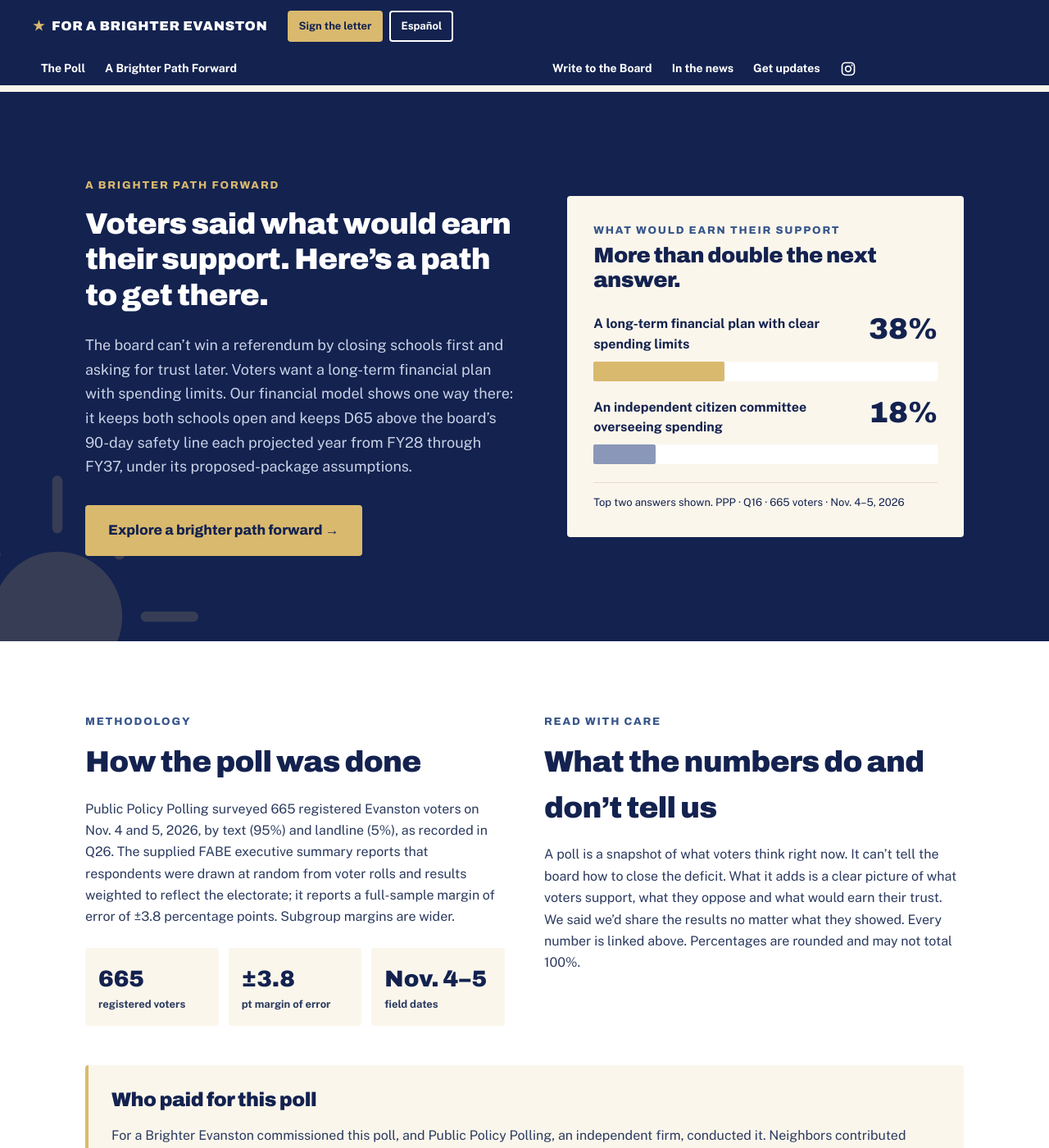
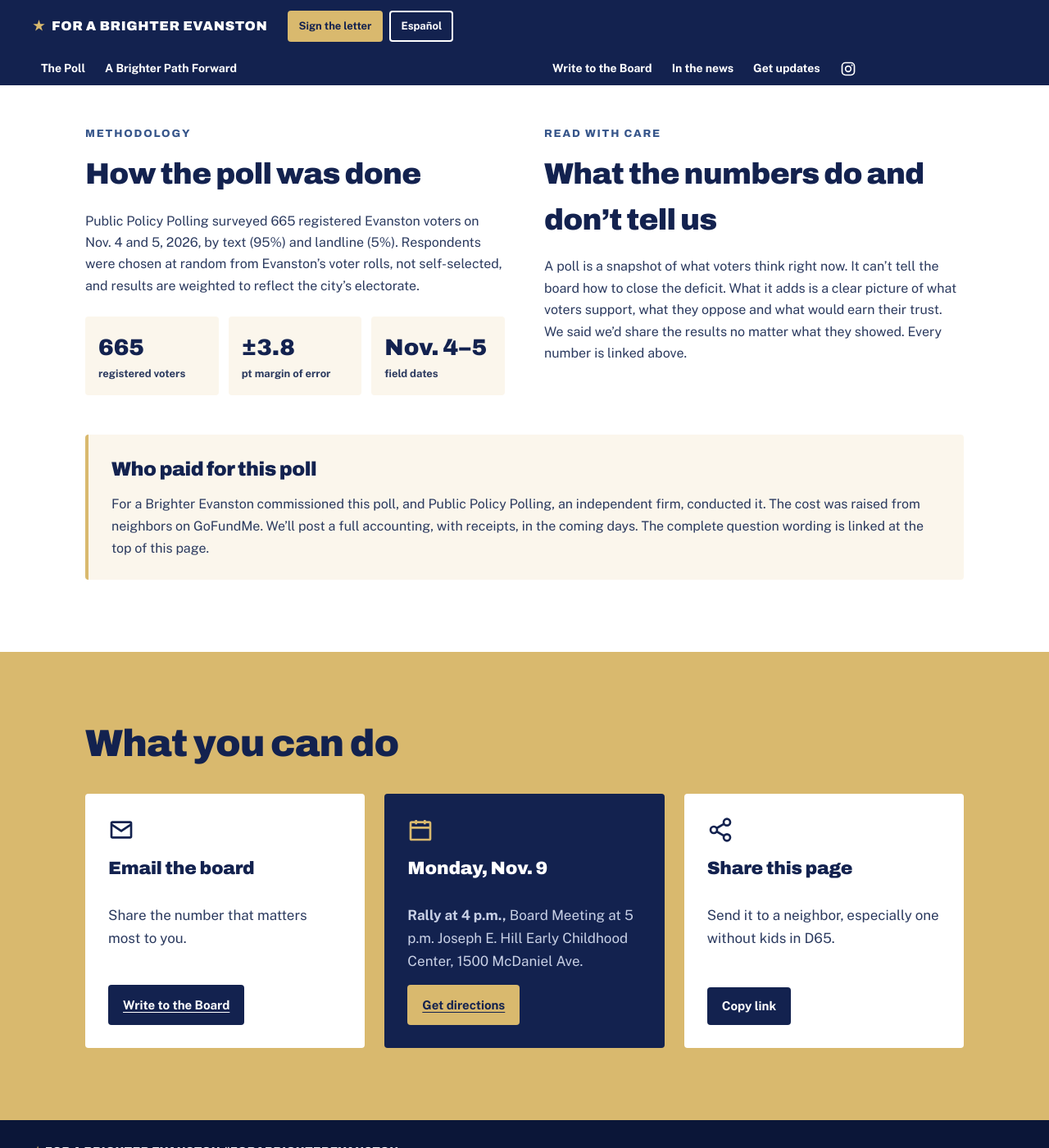
Before and after one commit to germanespinosa/for-a-brighter-evanston, a Jekyll site: the page built from home/voter-poll/index.html, in a window 1280 px wide and 1400 px high, scrolled down 3504 px. Shown: the whole window at 82% size. Built offline with Jekyll 4.4.1, drawn with Linux system fonts in a browser that asks for light colours; some of the changed text lies outside the part shown.

Commit message:
[verified] Sandbox poll-model-release: apply bilingual poll content checklist
Apply the supplied English/Spanish text, download labels, requested section
removals and action buttons on voter-poll and encuesta only. Keep protected
headlines, hero/audience/trust graphics, banner and event venue intact.

Reuse existing styles without CSS or layout-file changes. Include the
separately approved two-page URL-copy script and route-specific footer
content removal. Preview only; no live publication or vote authorized.

```diff
--- a/_includes/footer.html
+++ b/_includes/footer.html
@@ -2,10 +2,12 @@
 <footer class="site-footer">
   <div class="container site-footer__inner">
     <p class="site-footer__brand"><span aria-hidden="true">★</span> For A Brighter Evanston{% if page.url == '/home/voter-poll/' or page.url == '/es/encuesta/' %} #ForABrighterEvanston{% endif %}</p>
+    {% unless page.url == '/home/voter-poll/' or page.url == '/es/encuesta/' %}
     <ul class="site-footer__links">
       <li>{{ t.footer.contact }}: <a href="mailto:{{ site.links.email }}">{{ site.links.email }}</a></li>
       <li><a href="{{ site.links.instagram }}" target="_blank" rel="noopener">Instagram @forabrighterevanston</a></li>
       <li>{{ t.footer.disclaimer }}</li>
     </ul>
+    {% endunless %}
   </div>
 </footer>
--- /dev/null
+++ b/assets/js/poll-copy.js
@@ -0,0 +1,34 @@
+/* URL-only clipboard action, loaded on the two poll pages only. */
+(function () {
+  'use strict';
+  var path = window.location.pathname.replace(/^\/sandbox\/[^/]+(?=\/)/, '');
+  if (path !== '/home/voter-poll/' && path !== '/es/encuesta/') return;
+  var trigger = document.querySelector('[data-poll-copy]');
+  if (!trigger) return;
+
+  function copyFallback(url) {
+    var field = document.createElement('textarea');
+    field.value = url;
+    field.setAttribute('readonly', '');
+    field.setAttribute('aria-hidden', 'true');
+    field.style.cssText = 'position:fixed;left:-9999px;top:0';
+    document.body.appendChild(field);
+    field.select();
+    var copied = false;
+    try { copied = document.execCommand('copy'); } catch (error) {}
+    field.remove();
+    trigger.focus();
+    if (!copied) window.prompt(trigger.textContent.trim(), url);
+  }
+
+  trigger.addEventListener('click', function () {
+    var url = window.location.href;
+    if (!navigator.clipboard || !navigator.clipboard.writeText) {
+      copyFallback(url);
+      return;
+    }
+    try {
+      navigator.clipboard.writeText(url).catch(function () { copyFallback(url); });
+    } catch (error) { copyFallback(url); }
+  });
+})();
--- a/home/voter-poll/index.html
+++ b/home/voter-poll/index.html
@@ -5,6 +5,8 @@ alt_url: "/es/encuesta/"
 title: "What Evanston voters said"
 description: "665 Evanston voters: referendum support, school closures, trust and the long-term plan voters want."
 share_image: "/assets/img/share-poll-nov2026-en-0019e0b41a.png"
+scripts:
+  - poll-copy.js
 ---
 <div class="release-poll">
 
@@ -15,12 +17,12 @@ share_image: "/assets/img/share-poll-nov2026-en-0019e0b41a.png"
 <div class="rp-hero-grid rp-container rp-s003">
 <div class="rp-hero-copy rp-s004">
 <nav aria-label="Breadcrumb" class="rp-s005"><a class="rp-s006" href="{{ '/' | relative_url }}">Home</a> <span aria-hidden="true">›</span> <span class="rp-s007">The Poll</span></nav>
-<div class="rp-s008"><p class="eyebrow eyebrow--gold">Voter poll · 665 Evanston voters · Nov. 4–5, 2026</p></div>
+<div class="rp-s008"><p class="eyebrow eyebrow--gold">The Poll · 665 Evanston voters · Nov. 4–5, 2026</p></div>
 <h1 class="rp-headline rp-s011">D65 is counting on a referendum. <mark class="rp-highlight">Voters aren’t there yet.</mark></h1>
-<p class="rp-s013">Public Policy Polling surveyed 665 registered Evanston voters. A referendum trails in this poll: 28% support, 41% oppose and 31% are unsure. Closing schools makes it harder to pass. Here’s everything they said.</p>
+<p class="rp-s013">Public Policy Polling surveyed 665 registered Evanston voters. A referendum would fail if held today, and closing schools makes it harder to pass. Here’s everything they said.</p>
 <div class="rp-s014">
-<a class="rp-s015" href="{{ '/assets/files/poll-executive-summary-nov-2026.pdf' | relative_url }}">Poll executive summary (PDF, FABE)</a>
-<a class="rp-s016" href="{{ '/assets/files/poll-full-results-nov-2026.pdf' | relative_url }}">Full results and question wording (PDF, PPP)</a>
+<a class="rp-s015" href="{{ '/assets/files/poll-executive-summary-nov-2026.pdf' | relative_url }}">Download the poll memo (PDF)</a>
+<a class="rp-s016" href="{{ '/assets/files/poll-full-results-nov-2026.pdf' | relative_url }}">Full results and question wording</a>
 </div>
 </div>
 <div class="rp-hero-callout rp-s017">
@@ -51,24 +53,24 @@ share_image: "/assets/img/share-poll-nov2026-en-0019e0b41a.png"
 <article class="rp-s034">
 <span class="rp-s035">01</span>
 <div class="rp-s036">28%</div>
-<h3 class="rp-s037">A referendum trails today.</h3>
-<p class="rp-s038">28% would support one, 41% would oppose it and 31% are unsure. 47% say local property taxes are already too high, compared to 38% who say they’re willing to pay more for local schools.</p>
+<h3 class="rp-s037">A referendum would fail today.</h3>
+<p class="rp-s038">28% would support one and 41% would oppose it. 47% say local property taxes are already too high, compared to 38% who say they’re willing to pay more for local schools.</p>
 </article>
 <article class="rp-s034">
 <span class="rp-s035">02</span>
 <div class="rp-s036">4 to 1</div>
 <h3 class="rp-s037">Closing schools makes it worse.</h3>
-<p class="rp-s038">41% say closing Dewey and Lincolnwood makes them less likely to vote yes. 11% say more likely; 28% say no difference and 20% are unsure.</p>
+<p class="rp-s038">41% say closing Dewey and Lincolnwood makes them less likely to vote yes. Only 11% say more likely.</p>
 </article>
 <article class="rp-s034">
 <span class="rp-s035">03</span>
 <div class="rp-s036">66%</div>
 <h3 class="rp-s037">Voters want a plan first.</h3>
-<p class="rp-s038">66% want the board to hold off on closing schools until it has a fuller long-term financial and academic plan. 19% want it to move ahead now; 15% are unsure.</p>
+<p class="rp-s038">66% want the board to hold off on closing schools until it has a long-term plan. 19% want it to move ahead now.</p>
 </article>
 </div>
 
-<div class="rp-plan"><div class="rp-plan-copy"><h2 class="section-title">Voters oppose D65’s original plan</h2><p>65% oppose D65’s original budget plan and 21% support it. Opposition outweighs support in every group the poll measured, including D65 parents (78% oppose), homeowners (64%) and voters over 65 (53%).</p><p>Q4 described the original October 13 plan, including ending SACC and Head Start. These responses do not measure support for the subsequently revised plan.</p></div><picture class="rp-plan-chart" data-poll-graphic="plan"><source media="(max-width: 720px)" srcset="{{ '/assets/img/reference-poll-plan-en-phone-a96f75317b.png' | relative_url }}"/><img alt="Original October 13 plan: 65% oppose, 21% support and 13% unsure. Rounded responses may not total 100%." height="723" loading="lazy" src="{{ '/assets/img/reference-poll-plan-en-da0b5f900e.png' | relative_url }}" width="720"/></picture></div></div>
+<div class="rp-plan"><div class="rp-plan-copy"><p>65% oppose D65's original budget plan and 21% support it. Opposition outweighs support in every group the poll measured, including D65 parents (78% oppose), homeowners (64%) and voters over 65 (53%).</p></div></div></div>
 </section>
 
 <section class="rp-audience rp-s040" id="poll-audience">
@@ -106,25 +108,25 @@ share_image: "/assets/img/share-poll-nov2026-en-0019e0b41a.png"
 </div>
 <div class="rp-s019">
 <div>
-<div class="rp-s062 rp-label-row"><h3>Trust D65 to manage taxpayer money</h3><p>Positive / Negative: <strong>22% / 65%</strong></p></div>
+<div class="rp-s062 rp-label-row"><h3>Trust D65 to manage taxpayer money</h3><p><strong>22% / 65%</strong></p></div>
 <div aria-label="22% positive, 13% unsure, 65% negative" class="rp-s064" role="img"><div class="rp-s065"></div><div class="rp-s066"></div><div class="rp-s067"></div></div>
 </div>
 <div>
-<div class="rp-s062 rp-label-row"><h3>Confidence in the school board</h3><p>Positive / Negative: <strong>25% / 64%</strong></p></div>
+<div class="rp-s062 rp-label-row"><h3>Confidence in the school board</h3><p><strong>25% / 64%</strong></p></div>
 <div aria-label="25% positive, 11% unsure, 64% negative" class="rp-s064" role="img"><div class="rp-s068"></div><div class="rp-s069"></div><div class="rp-s070"></div></div>
 </div>
 <div>
-<div class="rp-s062 rp-label-row"><h3>District listened to community input</h3><p>Positive / Negative: <strong>24% / 53%</strong></p></div>
+<div class="rp-s062 rp-label-row"><h3>District listened to community input</h3><p><strong>24% / 53%</strong></p></div>
 <div aria-label="24% positive, 23% unsure, 53% negative" class="rp-s064" role="img"><div class="rp-s071"></div><div class="rp-s072"></div><div class="rp-s073"></div></div>
 </div>
 <div>
-<div class="rp-s062 rp-label-row"><h3>Schools headed in the right direction</h3><p>Positive / Negative: <strong>10% / 62%</strong></p></div>
+<div class="rp-s062 rp-label-row"><h3>Schools headed in the right direction</h3><p><strong>10% / 62%</strong></p></div>
 <div aria-label="10% positive, 28% unsure, 62% negative" class="rp-s064" role="img"><div class="rp-s074"></div><div class="rp-s075"></div><div class="rp-s076"></div></div>
 </div>
 </div>
-<p class="rp-s077">Positive and negative responses; remaining respondents were unsure.</p>
+<p class="rp-s077">Positive / negative responses; remaining respondents were unsure.</p>
 </div>
-<div class="rp-priorities"><div class="rp-priority-copy"><h2 class="section-title">Voters’ top priorities for the school board</h2><p>Improving academic achievement comes first (33%), then keeping neighborhood schools open (24%). Balancing the budget is third (19%).</p></div><picture data-poll-graphic="priorities"><source media="(max-width: 720px)" srcset="{{ '/assets/img/reference-poll-priorities-en-phone-6c5f21b3b1.png' | relative_url }}"/><img alt="Leading school board priorities: academic achievement 33%, neighborhood schools 24%, balanced budget 19%. Other answers omitted." height="830" loading="lazy" src="{{ '/assets/img/reference-poll-priorities-en-b3dfd76712.png' | relative_url }}" width="1400"/></picture></div></div>
+</div>
 </section>
 
 <section class="rp-path rp-s078" id="poll-path">
@@ -133,7 +135,7 @@ share_image: "/assets/img/share-poll-nov2026-en-0019e0b41a.png"
 <div class="rp-s081">
 <p class="rp-s082">A brighter path forward</p>
 <h2 class="rp-s083">Voters said what would earn their support. Here’s a path to get there.</h2>
-<p class="rp-s085">The board can’t win a referendum by closing schools first and asking for trust later. Voters want a long-term financial plan with spending limits. Our financial model shows one way there: it keeps both schools open and keeps D65 above the board’s 90-day safety line each projected year from FY28 through FY37, under its proposed-package assumptions.</p>
+<p class="rp-s085">The board can’t win a referendum by closing schools first and asking for trust later. Voters want a long-term financial plan with spending limits. Our financial model shows one way there: it keeps both schools open and keeps D65 above the board’s 90-day safety line every year through 2037.</p>
 <a class="rp-s086 rp-gold-button" href="{{ '/home/a-brighter-path-forward/' | relative_url }}">Explore a brighter path forward →</a>
 </div>
 <figure aria-label="Top two things that would earn referendum support: a long-term financial plan with spending limits 38%; independent citizen oversight 18%." class="rp-support rp-s087">
@@ -149,7 +151,7 @@ share_image: "/assets/img/share-poll-nov2026-en-0019e0b41a.png"
 <div class="rp-s093"><div class="rp-s096"></div></div>
 </div>
 </div>
-<p class="rp-s097">Top two answers shown. PPP · Q16 · 665 voters · Nov. 4–5, 2026</p>
+<p class="rp-s097">Top answers shown. PPP · 665 voters · Nov. 4–5, 2026</p>
 </figure>
 </div>
 </section>
@@ -159,7 +161,7 @@ share_image: "/assets/img/share-poll-nov2026-en-0019e0b41a.png"
 <div class="rp-s100">
 <p class="rp-s031">Methodology</p>
 <h2 class="rp-s101">How the poll was done</h2>
-<p class="rp-s102">Public Policy Polling surveyed 665 registered Evanston voters on Nov. 4 and 5, 2026, by text (95%) and landline (5%), as recorded in Q26. The supplied FABE executive summary reports that respondents were drawn at random from voter rolls and results weighted to reflect the electorate; it reports a full-sample margin of error of ±3.8 percentage points. Subgroup margins are wider.</p>
+<p class="rp-s102">Public Policy Polling surveyed 665 registered Evanston voters on Nov. 4 and 5, 2026, by text (95%) and landline (5%). Respondents were chosen at random from Evanston’s voter rolls, not self-selected, and results are weighted to reflect the city’s electorate.</p>
 <div class="rp-s014">
 <div class="rp-s103"><div class="rp-s104">665</div><div class="rp-s105">registered voters</div></div>
 <div class="rp-s103"><div class="rp-s104">±3.8</div><div class="rp-s105">pt margin of error</div></div>
@@ -169,11 +171,11 @@ share_image: "/assets/img/share-poll-nov2026-en-0019e0b41a.png"
 <div class="rp-s100">
 <p class="rp-s031">Read with care</p>
 <h2 class="rp-s101">What the numbers do and don’t tell us</h2>
-<p class="rp-s106">A poll is a snapshot of what voters think right now. It can’t tell the board how to close the deficit. What it adds is a clear picture of what voters support, what they oppose and what would earn their trust. We said we’d share the results no matter what they showed. Every number is linked above. Percentages are rounded and may not total 100%.</p>
+<p class="rp-s106">A poll is a snapshot of what voters think right now. It can’t tell the board how to close the deficit. What it adds is a clear picture of what voters support, what they oppose and what would earn their trust. We said we’d share the results no matter what they showed. Every number is linked above.</p>
 
 </div>
 
-<div class="rp-funding"><h2>Who paid for this poll</h2><p>For a Brighter Evanston commissioned this poll, and Public Policy Polling, an independent firm, conducted it. Neighbors contributed through GoFundMe. We’ll post a full accounting, with receipts, as it becomes available. The complete question wording is linked at the top of this page.</p></div>
+<div class="rp-funding"><h2>Who paid for this poll</h2><p>For a Brighter Evanston commissioned this poll, and Public Policy Polling, an independent firm, conducted it. The cost was raised from neighbors on GoFundMe. We’ll post a full accounting, with receipts, in the coming days. The complete question wording is linked at the top of this page.</p></div>
 </div>
 </section>
 
@@ -184,21 +186,23 @@ share_image: "/assets/img/share-poll-nov2026-en-0019e0b41a.png"
 <div class="rp-s115">
 <svg aria-hidden="true" fill="none" height="32" stroke="#13224F" stroke-width="2" viewBox="0 0 24 24" width="32"><rect height="14" rx="1" width="18" x="3" y="5"></rect><path d="M3 7l9 6 9-6"></path></svg>
 <h3 class="rp-s116">Email the board</h3>
-<p class="rp-s117"><a href="{{ '/home/write-to-the-board-issue/' | relative_url }}">Email the board</a> and share the number that matters most to you.</p>
+<p class="rp-s117">Share the number that matters most to you.</p>
+<a class="rp-s118" href="{{ '/home/write-to-the-board-issue/' | relative_url }}">Write to the Board</a>
 
 </div>
 <div class="rp-s119">
 <svg aria-hidden="true" fill="none" height="32" stroke="#D9B96E" stroke-width="2" viewBox="0 0 24 24" width="32"><rect height="16" rx="1" width="18" x="3" y="5"></rect><path d="M3 10h18M8 3v4M16 3v4"></path></svg>
 <h3 class="rp-s116">Monday, Nov. 9</h3>
-<p class="rp-s120"><strong>Rally at 4 p.m.,</strong> board meeting at 5 p.m. Joseph E. Hill Early Childhood Center, 1500 McDaniel Ave.</p>
+<p class="rp-s120"><strong>Rally at 4 p.m.,</strong> Board Meeting at 5 p.m. Joseph E. Hill Early Childhood Center, 1500 McDaniel Ave.</p>
+<a class="rp-s122" href="https://www.google.com/maps/search/?api=1&amp;query=1500+McDaniel+Ave%2C+Evanston%2C+IL" target="_blank" rel="noopener">Get directions</a>
 
 </div>
 <div class="rp-s115">
 <svg aria-hidden="true" fill="none" height="32" stroke="#13224F" stroke-width="2" viewBox="0 0 24 24" width="32"><circle cx="18" cy="5" r="3"></circle><circle cx="6" cy="12" r="3"></circle><circle cx="18" cy="19" r="3"></circle><path d="M8.6 13.5l6.8 4M15.4 6.5l-6.8 4"></path></svg>
 <h3 class="rp-s116">Share this page</h3>
-<p class="rp-s117"><strong>Share this page</strong> with a neighbor, especially one without kids in D65.</p>
+<p class="rp-s117">Send it to a neighbor, especially one without kids in D65.</p>
 
-<code class="rp-permalink">https://forabrighterevanston.org/home/voter-poll/</code></div>
+<button class="btn rp-s118" data-poll-copy type="button">Copy link</button></div>
 </div>
 </div>
 </section>
```
Also changed, not shown: es/encuesta/index.html (+27 -23 lines).
